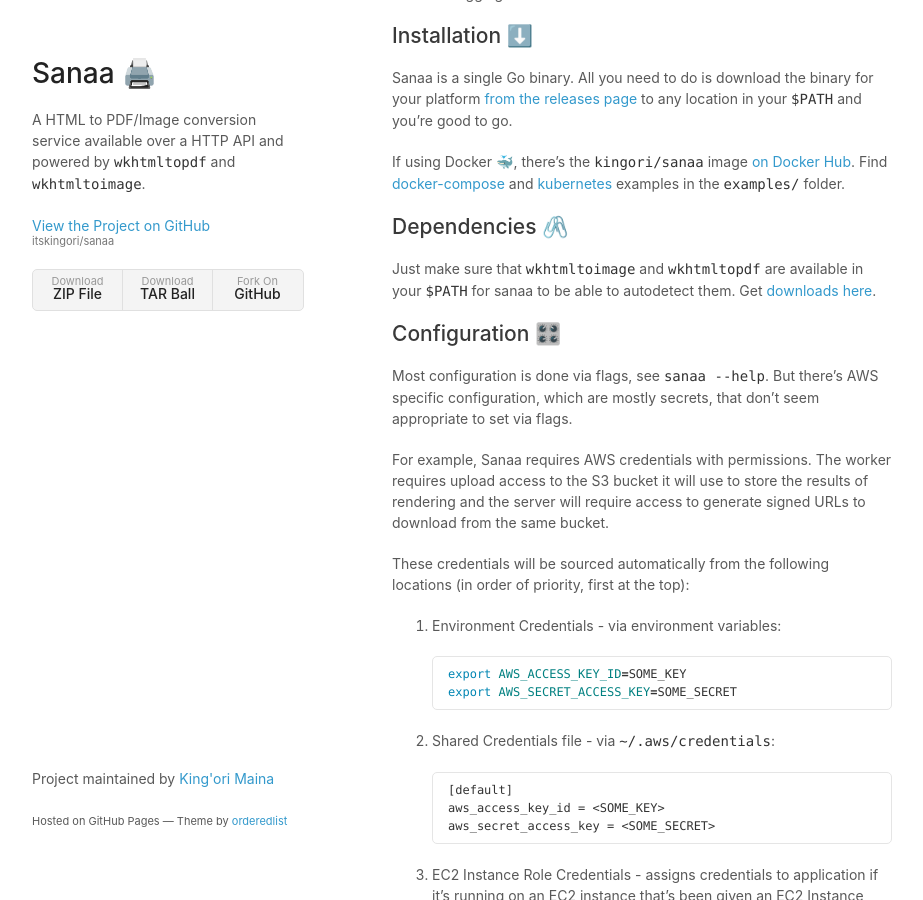
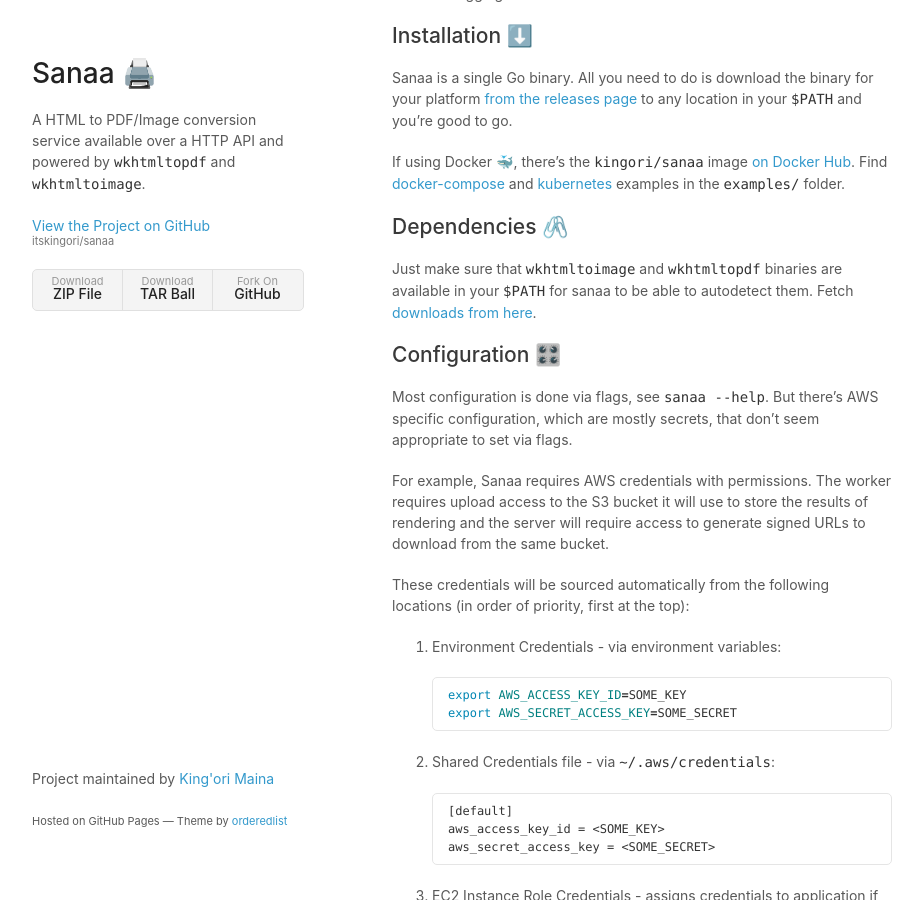
Before and after one commit to itskingori/sanaa, a Jekyll site: the page built from docs/index.md, in a window 1280 px wide and 900 px high, scrolled down 704 px. Shown: the whole window, without its empty margins (178-1101 px from the left). Built offline with Jekyll 4.4.1, drawn with Linux system fonts in a browser that asks for light colours.

Commit message:
Update dependencies section

```diff
--- a/docs/index.md
+++ b/docs/index.md
@@ -45,8 +45,8 @@
 
 ## Dependencies 🖇️
 
-Just make sure that `wkhtmltoimage` and `wkhtmltopdf`  are available in your
-`$PATH` for sanaa to be able to autodetect them. Get [downloads
+Just make sure that `wkhtmltoimage` and `wkhtmltopdf` binaries are available in
+your `$PATH` for sanaa to be able to autodetect them. Fetch [downloads from
 here][wkhtmltopdf].
 
 ## Configuration 🎛️
```
